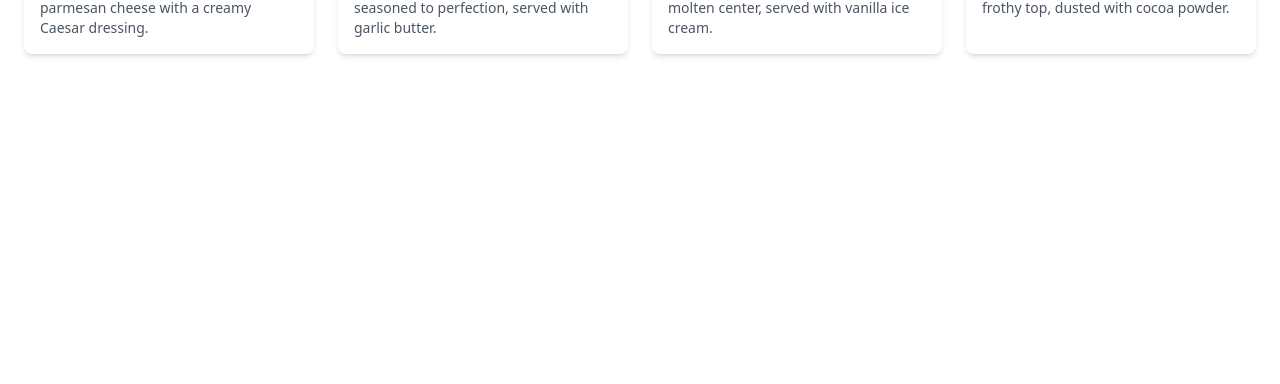
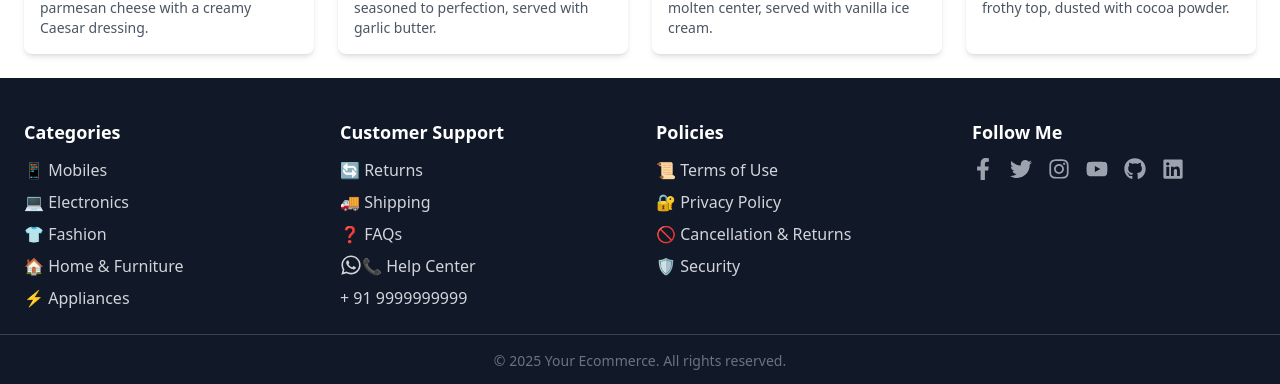
Before and after one commit to SANDEEP7522/food-frontend, a React (Vite) app: page / in a window 1280 px wide. Shown: the part 1390-1774 px from the top of the page. Before the commit the page ends 1468 px from the top, so only its background shows below. Built offline with nearby package versions, Linux system fonts and the light colour scheme.

Commit message:
added footer

```diff
--- a/src/App.jsx
+++ b/src/App.jsx
@@ -1,5 +1,4 @@
 import { BrowserRouter as Router, Routes, Route } from "react-router-dom";
-
 
 import Navbar from "./components/navebar/Navbar";
 import Home from "./pages/Home/Home";
@@ -7,9 +6,11 @@ import Menu from "./pages/Menu/Menu";
 import About from "./pages/About/About";
 import Card from "./pages/Card/Card";
 import OrderPlace from "./pages/OrderPlace/OrderPlace";
+import Footer from "./components/Footers/Footer";
 
 function App() {
   return (
+    <>
       <div>
         <Navbar />
         <Routes>
@@ -18,9 +19,10 @@ function App() {
           <Route path="/about" element={<About />} />
           <Route path="/card" element={<Card />} />
           <Route path="/orderPlce" element={<OrderPlace />} />
-
         </Routes>
       </div>
+      <Footer />
+    </>
   );
 }
 
--- a/src/assets/assets.js
+++ b/src/assets/assets.js
@@ -5,7 +5,7 @@ const food_list = [
        name: "Classic Cheeseburger",
        price: 9,
        description: "A juicy beef patty with melted cheese, lettuce, tomato, and our special sauce.",
-       category: "Burgers"
+       categories: "Burgers"
      },
      {
        id: 2,
@@ -13,7 +13,7 @@ const food_list = [
        name: "Margherita Pizza",
        price: 2,
        description: "Classic Italian pizza with fresh tomatoes, mozzarella cheese, and basil.",
-       category: "Pizza"
+       categories: "Pizza"
      },
      {
        id: 3,
@@ -21,7 +21,7 @@ const food_list = [
        name: "Creamy Alfredo Pasta",
        price: 4,
        description: "Rich and creamy Alfredo sauce served over fettuccine pasta with parmesan cheese.",
-       category: "Pasta"
+       categories: "Pasta"
      },
      {
        id: 4,
@@ -29,7 +29,7 @@ const food_list = [
        name: "Sushi Platter",
        price: 7,
        description: "A variety of fresh sushi rolls served with soy sauce, wasabi, and ginger.",
-       category: "Sushi"
+       categories: "Sushi"
      },
      {
        id: 5,
@@ -37,7 +37,7 @@ const food_list = [
        name: "Caesar Salad",
        price: 12,
        description: "Crisp romaine lettuce, croutons, and parmesan cheese with a creamy Caesar dressing.",
-       category: "Salads"
+       categories: "Salads"
      },
      {
        id: 6,
@@ -45,7 +45,7 @@ const food_list = [
        name: "Grilled Steak",
        price: 5,
        description: "Tender and juicy grilled steak seasoned to perfection, served with garlic butter.",
-       category: "Steak"
+       categories: "Steak"
      },
      {
        id: 7,
@@ -53,7 +53,7 @@ const food_list = [
        name: "Chocolate Lava Cake",
        price: 19,
        description: "Warm and gooey chocolate cake with a molten center, served with vanilla ice cream.",
-       category: "Desserts"
+       categories: "Desserts"
      },
      {
        id: 8,
@@ -61,7 +61,7 @@ const food_list = [
        name: "Cappuccino",
        price: 9,
        description: "Rich espresso with steamed milk and a frothy top, dusted with cocoa powder.",
-       category: "Beverages"
+       categories: "Beverages"
      }
    ];
 
--- a/src/components/FoodDisplay/FoodDisplay.jsx
+++ b/src/components/FoodDisplay/FoodDisplay.jsx
@@ -16,6 +16,9 @@ function FoodDisplay({ categories }) {
       {/* Food Grid */}
       <div className="grid grid-cols-1 sm:grid-cols-2 md:grid-cols-3 lg:grid-cols-4 gap-6">
         {food_list.map((item, index) => {
+          {console.log(categories, item.categories);
+          }
+          if (categories === "All" || categories === item.categories) {
             return (
               <FoodItem
                 key={index}
@@ -24,9 +27,10 @@ function FoodDisplay({ categories }) {
                 name={item.name}
                 price={item.price}
                 description={item.description}
-          //     category={item.category}
+                categories={item.categories}
               />
             );
+          }
         })}
       </div>
     </div>
--- /dev/null
+++ b/src/components/Footers/Footer.jsx
@@ -0,0 +1,135 @@
+import React from "react";
+import { motion } from "framer-motion";
+import {
+  FaFacebookF,
+  FaTwitter,
+  FaInstagram,
+  FaYoutube,
+  FaGithub,
+  FaLinkedin,
+  FaWhatsapp,
+} from "react-icons/fa";
+
+function Footer() {
+  return (
+    <motion.footer
+      initial={{ y: 50, opacity: 0 }}
+      animate={{ y: 0, opacity: 1 }}
+      transition={{ duration: 0.5, ease: "easeOut" }}
+      className="bg-gray-900 text-gray-300 pt-10"
+    >
+      {/* Main Footer Grid */}
+      <div className="container mx-auto px-6 grid grid-cols-1 sm:grid-cols-2 md:grid-cols-4 gap-8">
+        {/* Categories */}
+        <div>
+          <h3 className="text-white font-semibold text-lg mb-3">Categories</h3>
+          <ul className="space-y-2">
+            <li className="hover:text-white transition">📱 Mobiles</li>
+            <li className="hover:text-white transition">💻 Electronics</li>
+            <li className="hover:text-white transition">👕 Fashion</li>
+            <li className="hover:text-white transition">🏠 Home & Furniture</li>
+            <li className="hover:text-white transition">⚡ Appliances</li>
+          </ul>
+        </div>
+
+        {/* Customer Support */}
+        <div>
+          <h3 className="text-white font-semibold text-lg mb-3">
+            Customer Support
+          </h3>
+          <ul className="space-y-2">
+            <li className="hover:text-white transition">🔄 Returns</li>
+            <li className="hover:text-white transition">🚚 Shipping</li>
+            <li className="hover:text-white transition">❓ FAQs</li>
+            <li className="flex hover:text-white transition">  <FaWhatsapp size={22} />📞 Help Center</li>
+
+            <p>+ 91 9999999999</p>
+          </ul>
+        </div>
+
+        {/* Policies */}
+        <div>
+          <h3 className="text-white font-semibold text-lg mb-3">Policies</h3>
+          <ul className="space-y-2">
+            <li className="hover:text-white transition">📜 Terms of Use</li>
+            <li className="hover:text-white transition">🔐 Privacy Policy</li>
+            <li className="hover:text-white transition">
+              🚫 Cancellation & Returns
+            </li>
+            <li className="hover:text-white transition">🛡️ Security</li>
+          </ul>
+        </div>
+
+        {/* Social Media */}
+        <div>
+          <h3 className="text-white font-semibold text-lg mb-3">Follow Me</h3>
+          <div className="flex space-x-4">
+            <motion.a
+              whileHover={{ scale: 1.2 }}
+              href=""
+              target="_blank"
+              rel="noopener noreferrer"
+              className="text-gray-400 hover:text-blue-500 transition"
+            >
+              <FaFacebookF size={22} />
+            </motion.a>
+            <motion.a
+              whileHover={{ scale: 1.2 }}
+              href=""
+              target="_blank"
+              rel="noopener noreferrer"
+              className="text-gray-400 hover:text-blue-400 transition"
+            >
+              <FaTwitter size={22} />
+            </motion.a>
+            <motion.a
+              whileHover={{ scale: 1.2 }}
+              href="https://www.instagram.com/sandeep11.2__143__/"
+              target="_blank"
+              rel="noopener noreferrer"
+              className="text-gray-400 hover:text-pink-600 transition"
+            >
+              <FaInstagram size={22} />
+            </motion.a>
+            <motion.a
+              whileHover={{ scale: 1.2 }}
+              href="https://www.instagram.com/sandeep11.2__143__/"
+              target="_blank"
+              rel="noopener noreferrer"
+              className="text-gray-400 hover:text-red-600 transition"
+            >
+              <FaYoutube size={22} />
+            </motion.a>
+            <motion.a
+              whileHover={{ scale: 1.2 }}
+              href="https://github.com/SANDEEP7522"
+              target="_blank"
+              rel="noopener noreferrer"
+              className="text-gray-400 hover:text-gray-200 transition"
+            >
+              <FaGithub size={22} />
+            </motion.a>
+            <motion.a
+              whileHover={{ scale: 1.2 }}
+              href="https://www.linkedin.com/in/sandeep-kumar-sahu-ab9a73303/"
+              target="_blank"
+              rel="noopener noreferrer"
+              className="text-gray-400 hover:text-blue-700 transition"
+            >
+              <FaLinkedin size={22} />
+            </motion.a>
+          </div>
+        </div>
+      </div>
+
+      {/* Bottom Section */}
+      <div className="text-center py-4 border-t border-gray-700 mt-6">
+        <p className="text-gray-500 text-sm">
+          © {new Date().getFullYear()} Your Ecommerce. All rights reserved.
+        </p>
+      </div>
+    </motion.footer>
+  );
+}
+
+export default Footer;
```
Lines whose indentation alone changed are shown as unchanged.
